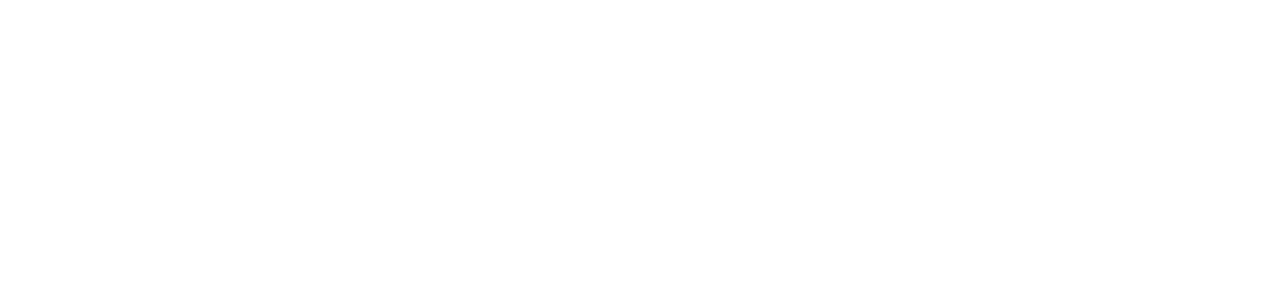
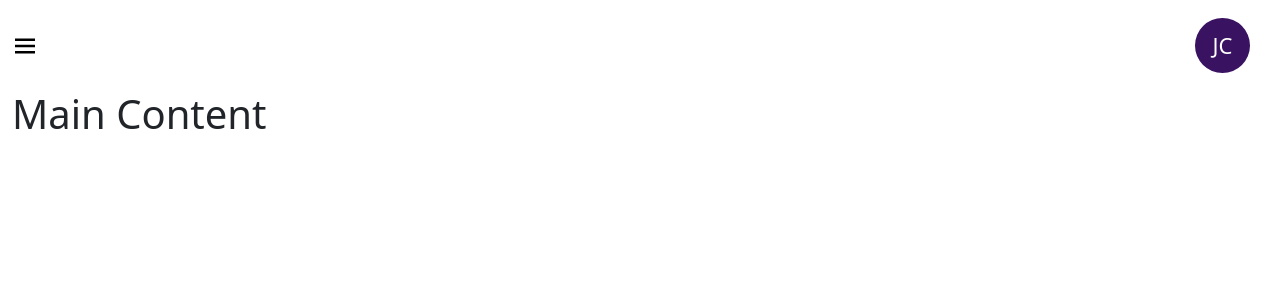
Before and after one commit to L2GS-19101360/CampusChime, a React (Vite) app: page /adminPage in a window 1280 px wide. Shown: the top 300 px of the page. Built offline with nearby package versions, Linux system fonts and the light colour scheme.

Commit message:
created sidebar for admin page

```diff
--- /dev/null
+++ b/src/components/admin/AdminNavbar.jsx
@@ -0,0 +1,30 @@
+import React from "react";
+import { Navbar, Nav } from "react-bootstrap";
+import { BiMenu } from "react-icons/bi";
+import LetteredAvatar from "../LetteredAvater"; // Update the path as needed
+
+function AdminNavbar({ toggleSidebar }) {
+  const firstName = "John"; // Replace with session
+  const lastName = "Ceniza";
+
+  return (
+    <Navbar bg="white" expand="sm" style={{ height: "90px" }}>
+      <Navbar.Brand onClick={toggleSidebar}>
+        <BiMenu className="fs-4" size={30} style={{ marginLeft: "10px" }} />
+      </Navbar.Brand>
+      <Navbar.Toggle aria-controls="responsive-navbar-nav" />
+      <Navbar.Collapse id="responsive-navbar-nav">
+        <Nav className="ms-auto">
+          <div className="ms-auto" style={{ marginRight: "30px" }}>
+            <LetteredAvatar
+              name={`${firstName} ${lastName}`}
+              size={55}
+            />
+          </div>
+        </Nav>
+      </Navbar.Collapse>
+    </Navbar>
+  );
+}
+
+export default AdminNavbar;
--- /dev/null
+++ b/src/components/admin/AdminNavbarDesign.css
@@ -0,0 +1,5 @@
+/* AdminNavbar.css */
+
+.custom-dropdown-item {
+  width: 20px; /* Set your desired width */
+}
--- a/src/main.jsx
+++ b/src/main.jsx
@@ -13,6 +13,7 @@
 import AboutUsPageLogin from './pages/About Us Page/AboutUsPage(Login).jsx'
 import UserSettingPage from './pages/User Setting Page/UserSettingPage.jsx'
 import ForgetPasswordPage from './pages/Forget Password Page/ForgetPasswordPage.jsx'
+import AdminPage from './pages/Admin Page/AdminPage.jsx'
 
 ReactDOM.createRoot(document.getElementById('root')).render(
   <div>
@@ -25,6 +26,7 @@
       <Route path='/aboutUsPageLogin' component={AboutUsPageLogin}/>
       <Route path='/userSettingPage' component={UserSettingPage} />
       <Route path='/forgetPasswordPage' component={ForgetPasswordPage}/>
+      <Route path='/adminPage' component={AdminPage}/>
     </Router>
   </div>
 )
--- /dev/null
+++ b/src/pages/Admin Page/AdminDesign.css
@@ -0,0 +1,28 @@
+.overflow-hidden {
+  overflow: hidden;
+}
+
+.list-group a:hover {
+  background-color: rgb(0, 0, 0);
+  color: aliceblue;
+  cursor: pointer;
+}
+
+.main-content {
+  transition: margin-left 0.3s;
+}
+
+.main-content-open {
+  margin-left: 300px; /* Adjust the width of the Offcanvas as needed */
+}
+
+.collapsed {
+  margin-left: 0;
+}
+
+/* Media query for small screens */
+@media (max-width: 768px) {
+  .main-content-open {
+    margin-left: 300px; /* Adjust the width for smaller screens */
+  }
+}
--- /dev/null
+++ b/src/pages/Admin Page/AdminPage.jsx
@@ -0,0 +1,74 @@
+import React, { useState } from "react";
+import { Offcanvas } from "react-bootstrap";
+import "bootstrap/dist/css/bootstrap.min.css";
+import Logo from "../../assets/CampusChimeNoname.png";
+import AdminNavbar from "../../components/admin/AdminNavbar";
+import "./AdminDesign.css";
+import { BiChevronLeft, BiMenu } from "react-icons/bi";
+
+function AdminPage() {
+  const [isSidebarOpen, setSidebarOpen] = useState(false);
+
+  return (
+    <div className="container-fluid bg-white min-vh-100">
+      <div className="row">
+        <Offcanvas
+          show={isSidebarOpen}
+          onHide={() => setSidebarOpen(false)}
+          placement="start"
+          scroll={true}
+          backdrop={false}
+          style={{ width: "300px", backgroundColor: "white" }}
+        >
+          <Offcanvas.Header closeButton={false}>
+            <Offcanvas.Title className="d-flex align-items-center">
+              <img
+                src={Logo}
+                alt="Logo"
+                style={{ width: "55px", height: "70px", objectFit: "cover" }}
+              />
+              <span style={{ marginLeft: "10px" }}>CampusChime</span>
+              <BiMenu
+                onClick={() => setSidebarOpen(false)}
+                size={30}
+                style={{ marginLeft: "50px", marginTop: "5px" }}
+              />
+            </Offcanvas.Title>
+          </Offcanvas.Header>
+          <Offcanvas.Body className="bg-white p-2">
+            <hr className="text-dark" />
+            <div className="list-group list-group-flush">
+              <a className="list-group-item py-2">
+                <i className="bi bi-speedometer2 fs-5 me-3"></i>
+                <span>Dashboard</span>
+              </a>
+              <a className="list-group-item py-2">
+                <i className="bi bi-people fs-5 me-3"></i>{" "}
+                <span>Account List</span>
+              </a>
+              <a className="list-group-item py-2">
+                <i className="bi bi-clipboard-data fs-5 me-3"></i>
+                <span>User Management</span>
+              </a>
+            </div>
+          </Offcanvas.Body>
+        </Offcanvas>
+
+        {/* Main Content */}
+        <AdminNavbar toggleSidebar={() => setSidebarOpen(!isSidebarOpen)} />
+        <div
+          className={`col-10 vh-100 main-content-container ${
+            isSidebarOpen ? "main-content-open" : "collapsed"
+          }`}
+        >
+          <div className="flexible-content">
+            <h1>Main Content</h1>
+            {/* Other dashboard content here */}
+          </div>
+        </div>
+      </div>
+    </div>
+  );
+}
+
+export default AdminPage;
```
Also changed, not shown: src/assets/CampusChimeNoname.png (added).
